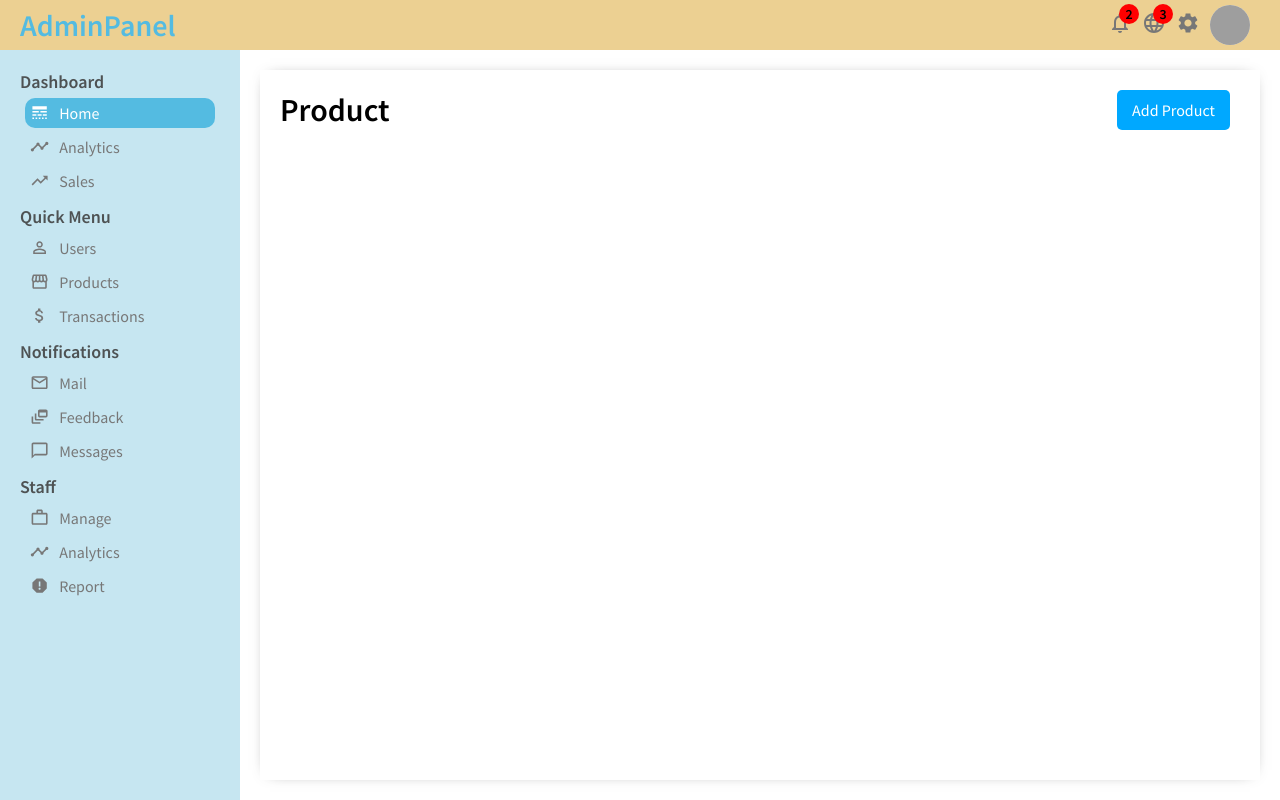
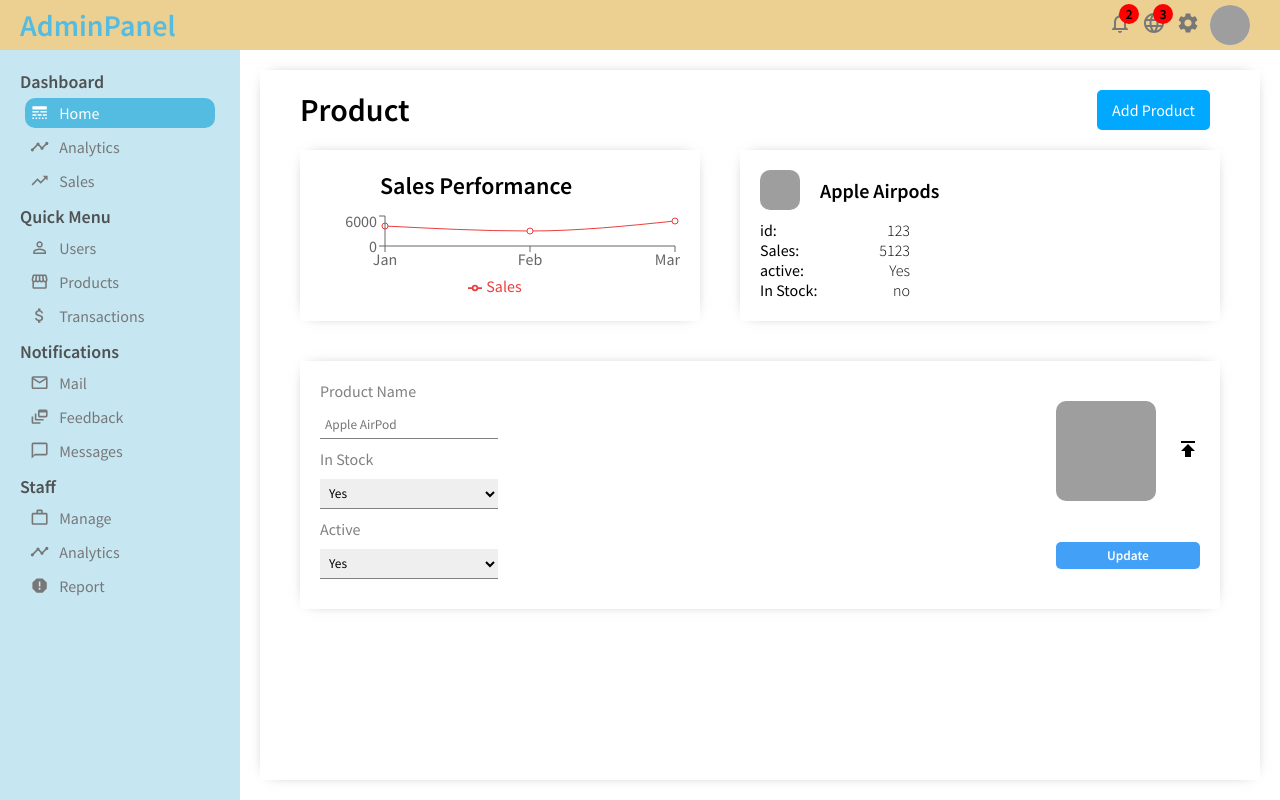
Before and after one commit to liyuKnow/react-dashboard-apps, a React (Create React App) app: page /product/1 in a window 1280 px wide. Built offline with nearby package versions, Linux system fonts and the light colour scheme; grey boxes are pictures that could not be loaded; the HTML template or start-up script is replaced by a standard one.

Commit message:
update product and add new product pages

```diff
--- a/src/SampleData.js
+++ b/src/SampleData.js
@@ -224,3 +224,18 @@
         transaction: '$1,000.00',
     },
 ]
+
+export const productData = [
+    {
+        name: "Jan",
+        "Sales": 4000,
+    },
+    {
+        name: "Feb",
+        "Sales": 3000,
+    },
+    {
+        name: "Mar",
+        "Sales": 5000,
+    },
+];
--- a/src/pages/newProduct/NewProduct.css
+++ b/src/pages/newProduct/NewProduct.css
@@ -5,3 +5,39 @@
     -webkit-box-shadow: 0px 0px 15px -10px rgba(0, 0, 0, 0.75);
     box-shadow: 0px 0px 15px -10px rgba(0, 0, 0, 0.75);
 }
+
+  .addProductForm {
+    margin-top: 10px;
+  }
+
+  .addProductItem {
+    width: 250px;
+    display: flex;
+    flex-direction: column;
+    margin-bottom: 10px;
+  }
+
+  .addProductItem > label {
+    color: gray;
+    font-weight: 600;
+    margin-bottom: 10px;
+  }
+
+  .addProductItem > input {
+    padding: 10px;
+  }
+
+  .addProductItem > select {
+    padding: 10px;
+  }
+
+  .addProductButton {
+    margin-top: 10px;
+    padding: 7px 10px;
+    border: none;
+    border-radius: 10px;
+    background-color: darkblue;
+    color: white;
+    font-weight: 600;
+    cursor: pointer;
+  }
--- a/src/pages/newProduct/NewProduct.jsx
+++ b/src/pages/newProduct/NewProduct.jsx
@@ -4,7 +4,29 @@
 const NewProduct = () => {
     return (
         <div className='new-product'>
-            Add New Product
+            <h1 className="addProductTitle">New Product</h1>
+            <form className="addProductForm">
+                <div className="addProductItem">
+                    <label>Image</label>
+                    <input type="file" id="file" />
+                </div>
+                <div className="addProductItem">
+                    <label>Name</label>
+                    <input type="text" placeholder="Apple Airpods" />
+                </div>
+                <div className="addProductItem">
+                    <label>Stock</label>
+                    <input type="text" placeholder="123" />
+                </div>
+                <div className="addProductItem">
+                    <label>Active</label>
+                    <select name="active" id="active">
+                        <option value="yes">Yes</option>
+                        <option value="no">No</option>
+                    </select>
+                </div>
+                <button className="addProductButton">Create</button>
+            </form>
         </div>
     );
 };
--- a/src/pages/product/Product.css
+++ b/src/pages/product/Product.css
@@ -10,9 +10,13 @@
     display: flex;
     align-items: center;
     justify-content: space-between;
+    margin: 0 20px;
 }
 
-.product-title {}
+.product-container {
+    display: flex;
+    flex-direction: column;
+}
 
 .add-product-btn{
     background-color: #00a8ff;
@@ -24,3 +28,136 @@
     margin-right: 10px;
     cursor: pointer;
 }
+
+.product-top {
+    display: flex;
+}
+
+.product-top-left,.product-top-right{
+    flex:1;
+}
+
+.product-top-right {
+    padding: 20px;
+  margin: 20px;
+  -webkit-box-shadow: 0px 0px 15px -10px rgba(0, 0, 0, 0.75);
+  box-shadow: 0px 0px 15px -10px rgba(0, 0, 0, 0.75);
+}
+
+.product-info-img {
+    width: 40px;
+    height: 40px;
+    border-radius: 10px;
+    object-fit: cover;
+}
+
+/* .product-top-right-info {
+    display: flex;
+    align-items: center;
+} */
+
+.product-top-right-info-top{
+    display: flex;
+    align-items: center;
+}
+
+.product-name {
+    font-size: 20px;
+    font-weight: bold;
+    margin-left: 20px;
+}
+
+.product-info-bottom {
+    margin-top: 10px;
+}
+
+.product-info-item{
+    width: 150px;
+    display: flex;
+    justify-content: space-between;
+}
+
+.product-info-value{
+    font-weight: 300;
+}
+
+.product-bottom {
+    padding: 20px;
+    margin: 20px;
+    -webkit-box-shadow: 0px 0px 15px -10px rgba(0, 0, 0, 0.75);
+    box-shadow: 0px 0px 15px -10px rgba(0, 0, 0, 0.75);
+}
+
+.product-form{
+    display: flex;
+    justify-content: space-between;
+}
+
+.product-form-left {
+    display: flex;
+    flex-direction: column;
+}
+
+.product-form-left > label {
+    margin-bottom: 10px;
+    color: gray;
+}
+
+.product-form-left-input {
+    margin-bottom: 10px;
+    border: none;
+    padding: 5px;
+    border-bottom: 1px solid gray;
+}
+
+ .product-form-left-input:focus {
+    outline: none;
+    border:none;
+    border-bottom: 2px solid #43a0f7;
+}
+
+.product-form-left-select {
+    margin-bottom: 10px;
+    border: none;
+    padding: 5px;
+    border-bottom: 1px solid gray;
+}
+
+.product-form-left-select:focus {
+    outline: none;
+    border:none;
+    border-bottom: 2px solid #43a0f7;
+}
+
+.product-upload-img{
+    width: 100px;
+    height: 100px;
+    border-radius: 10px;
+    object-fit: cover;
+    margin-right: 20px;
+}
+
+.product-form-right {
+
+}
+
+.product-form-right{
+    display: flex;
+    flex-direction: column;
+    justify-content: space-around;
+}
+
+.productUpload{
+    display: flex;
+    align-items: center;
+  }
+
+  .product-button {
+    border-radius: 5px;
+    border: none;
+    padding: 5px;
+    cursor: pointer;
+    background-color: #43a0f7;
+    color: white;
+    font-weight: 600;
+  }
--- a/src/pages/product/Product.jsx
+++ b/src/pages/product/Product.jsx
@@ -1,5 +1,8 @@
+import { Publish } from '@material-ui/icons';
 import React from 'react';
 import { Link } from 'react-router-dom';
+import Chart from '../../components/chart/Chart';
+import { productData } from '../../SampleData';
 import './Product.css';
 
 const Product = () => {
@@ -11,6 +14,66 @@
                     <button className="add-product-btn">Add Product</button>
                 </Link>
             </div>
+
+            <div className="product-top">
+                <div className="product-top-left">
+                    <Chart data={productData} dataKey="Sales" title="Sales Performance" />
+                </div>
+                <div className="product-top-right">
+                    <div className="product-top-right-info-top">
+                        <img src="https://images.pexels.com/photos/7156886/pexels-photo-7156886.jpeg?auto=compress&cs=tinysrgb&dpr=2&w=500" alt="" className="product-info-img" />
+                        <span className="product-name">Apple Airpods</span>
+                    </div>
+                    <div className="product-info-bottom">
+                        <div className="product-info-item">
+                            <span className="product-info-key">id:</span>
+                            <span className="product-info-value">123</span>
+                        </div>
+                        <div className="product-info-item">
+                            <span className="product-info-key">Sales:</span>
+                            <span className="product-info-value">5123</span>
+                        </div>
+                        <div className="product-info-item">
+                            <span className="product-info-key">active:</span>
+                            <span className="product-info-value">Yes</span>
+                        </div>
+                        <div className="product-info-item">
+                            <span className="product-info-key">In Stock:</span>
+                            <span className="product-info-value">no</span>
+                        </div>
+                    </div>
+                </div>
+            </div>
+            <div className="product-bottom">
+                <form action="" className="product-form">
+                    <div className="product-form-left">
+                        <label>Product Name</label>
+                        <input type="text" placeholder="Apple AirPod" className='product-form-left-input' />
+                        <label>In Stock</label>
+                        <select className='product-form-left-select' name="inStock" id="idStock">
+                            <option value="yes">Yes</option>
+                            <option value="no">No</option>
+                        </select>
+                        <label>Active</label>
+                        <select className='product-form-left-select' name="active" id="active">
+                            <option value="yes">Yes</option>
+                            <option value="no">No</option>
+                        </select>
+                    </div>
+                    <div className="product-form-right">
+                        <div className="productUpload">
+                            <img src="https://images.pexels.com/photos/7156886/pexels-photo-7156886.jpeg?auto=compress&cs=tinysrgb&dpr=2&w=500" alt="" className="product-upload-img" />
+                            <label htmlFor="file">
+                                <Publish />
+                            </label>
+                            <input type="file" id="file" style={{ display: "none" }} />
+                        </div>
+                        <button className="product-button">Update</button>
+                    </div>
+                </form>
+            </div>
+
+
         </div>
     );
 };
```
